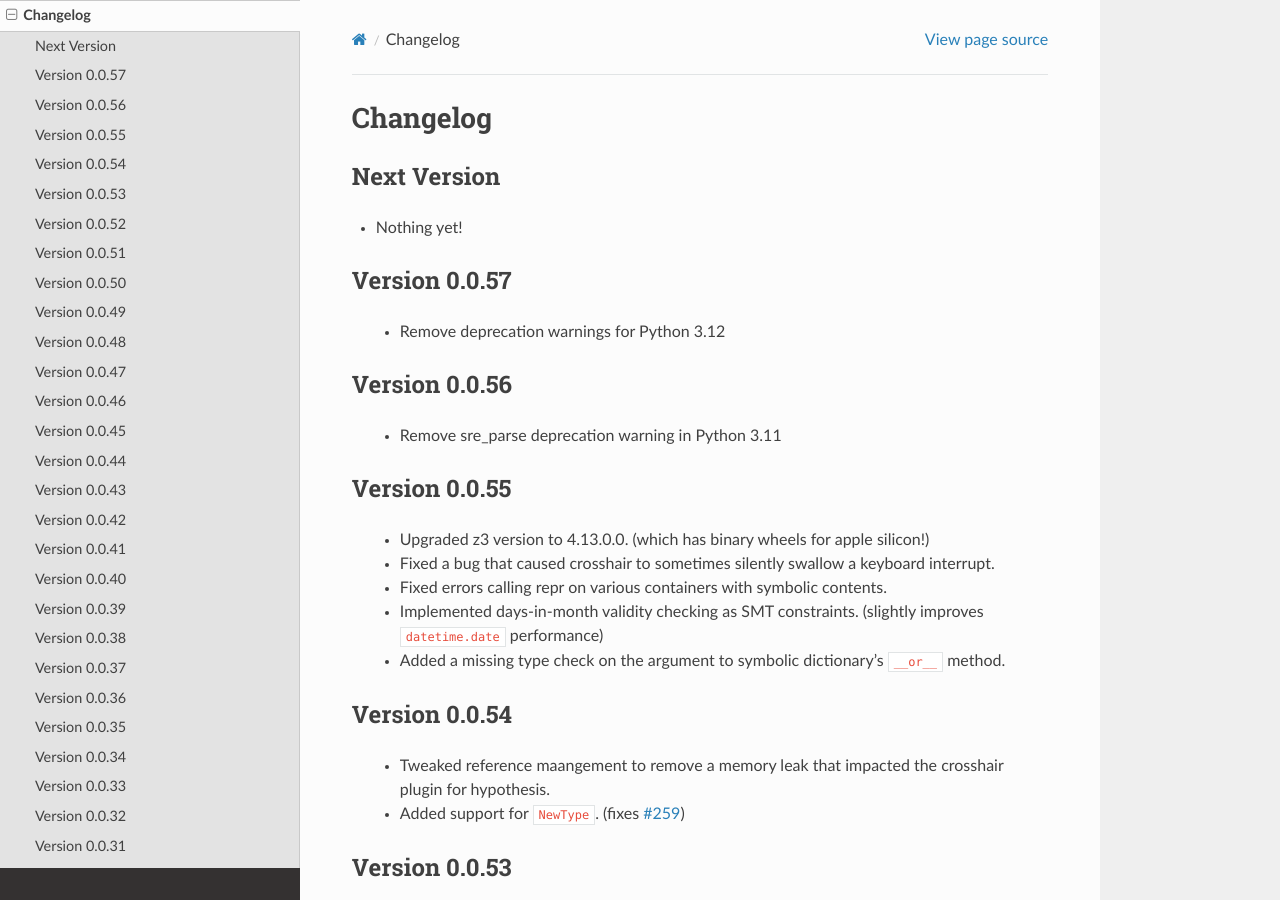
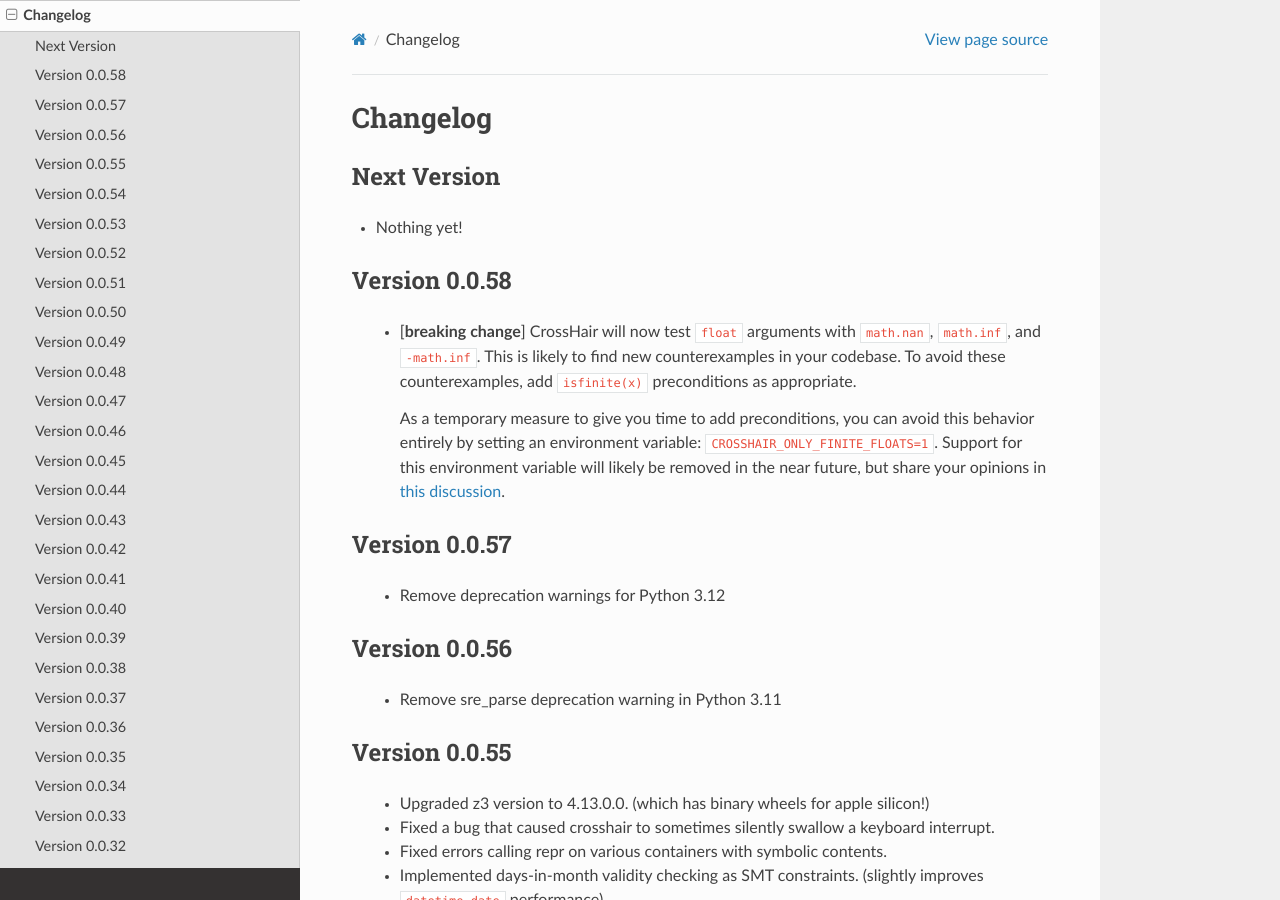
Before and after one commit to pschanely/CrossHair, a Sphinx documentation site: the page built from doc/source/changelog.rst, in a window 1280 px wide and 900 px high. Built offline with Sphinx 7.4.7 and the Read the Docs theme 2.0.0, drawn with Linux system fonts in a browser that asks for light colours; the version number is read from the project's files by our own code.

Commit message:
Update changelog

```diff
--- a/doc/source/changelog.rst
+++ b/doc/source/changelog.rst
@@ -7,6 +7,23 @@ Next Version
 ------------
 
 * Nothing yet!
+
+
+Version 0.0.58
+--------------
+
+  * [**breaking change**] CrossHair will now test ``float`` arguments with
+    ``math.nan``, ``math.inf``, and ``-math.inf``.
+    This is likely to find new counterexamples in your codebase.
+    To avoid these counterexamples, add ``isfinite(x)`` preconditions as appropriate.
+
+    As a temporary measure to give you time to add preconditions, you can avoid this
+    behavior entirely by setting an environment variable:
+    ``CROSSHAIR_ONLY_FINITE_FLOATS=1``.
+    Support for this environment variable will likely be removed in the near future,
+    but share your opinions in
+    `this discussion <https://github.com/pschanely/CrossHair/discussions/266>`__.
+
 
 
 Version 0.0.57
```
